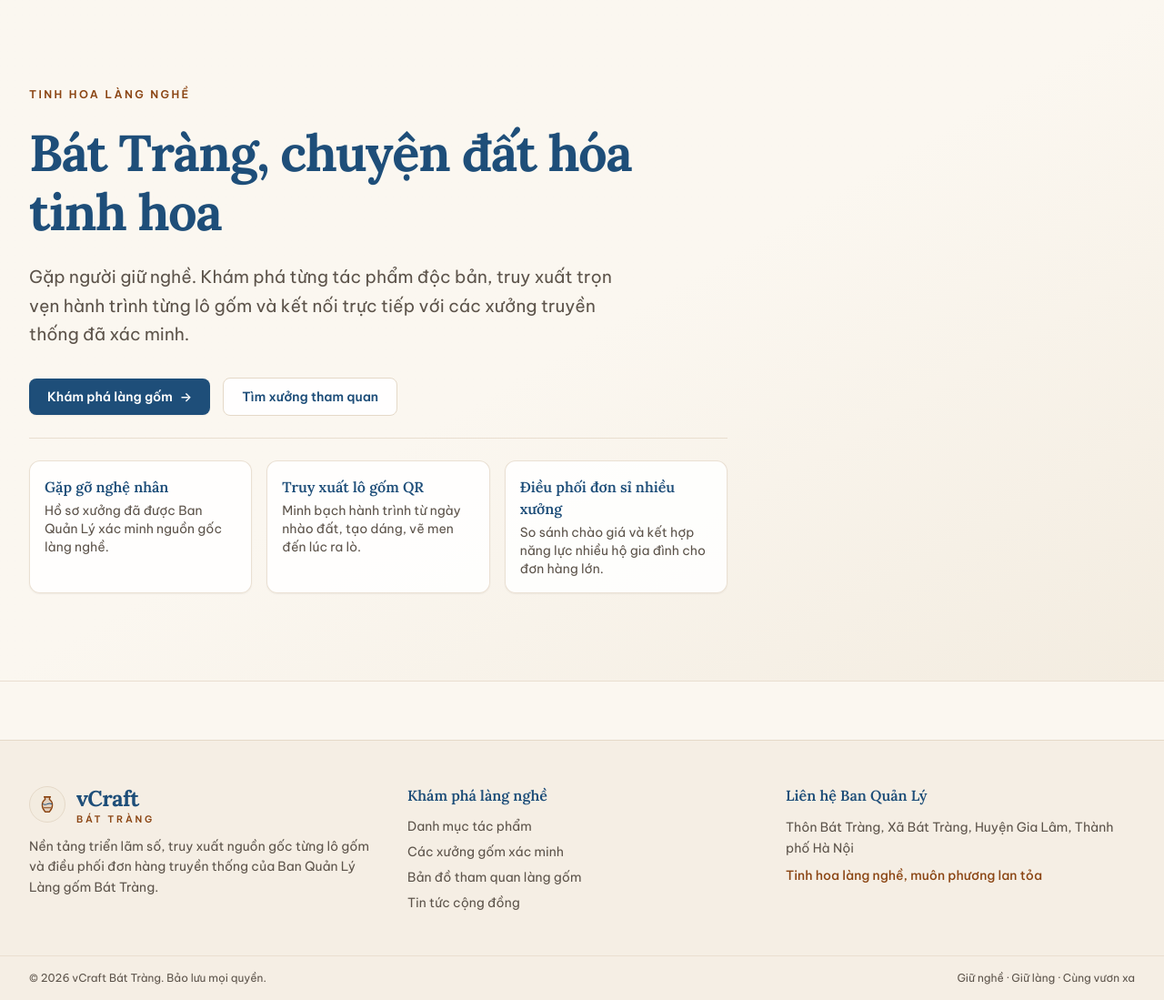
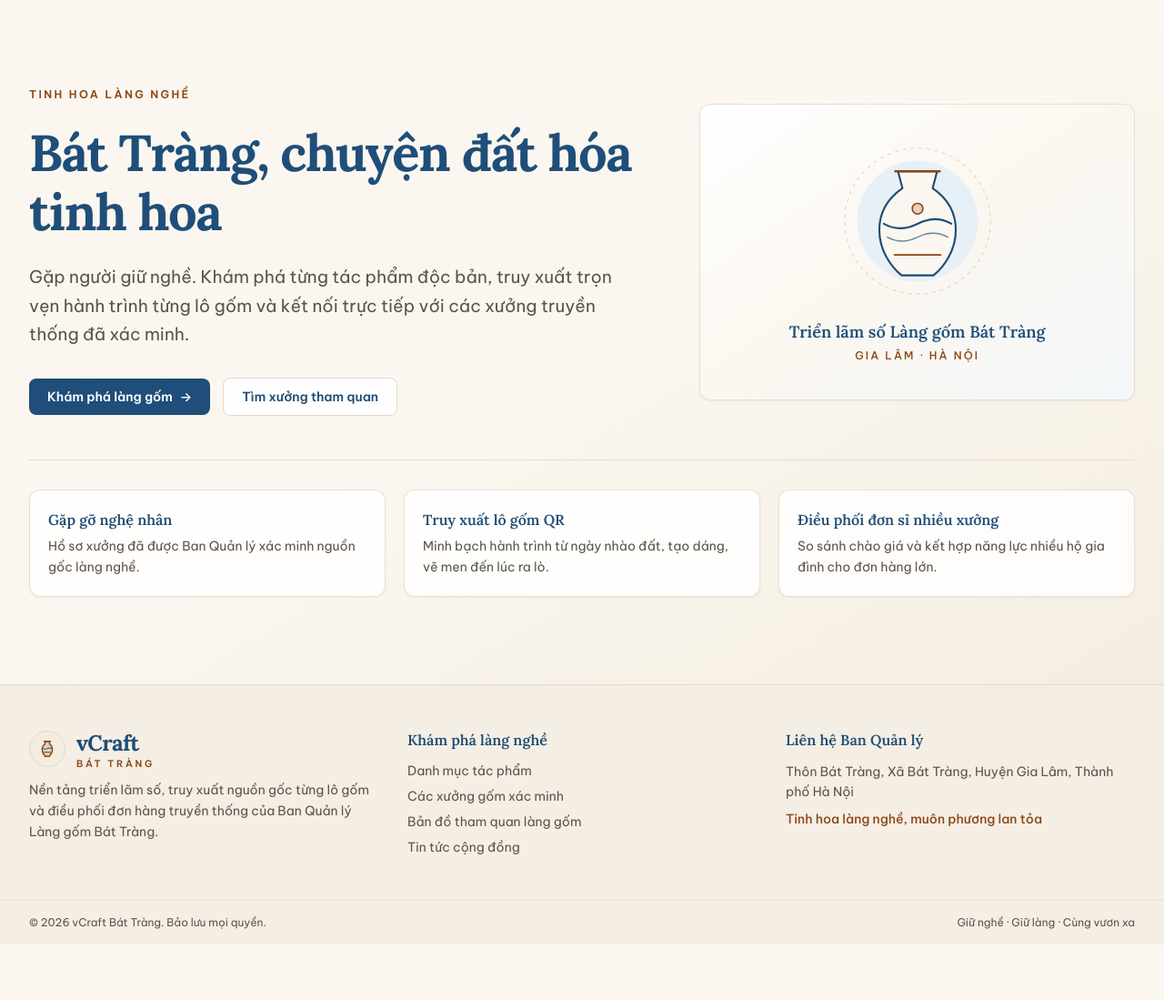
Before and after one commit to brownfox2k6/vCraft-BatTrang, a FastAPI app: page / in a window 1280 px wide. Shown: the part 73-1172 px from the top of the page at 91% size. After the commit the page ends 1094 px from the top, so only its background shows below. Run offline with FastAPI, Linux system fonts and the light colour scheme; parts of the project's set-up code (start-up, migrations or seed data) failed here and were passed over.

Commit message:
Polish desktop hero balance, footer transition, and SVG favicon (#2)

```diff
--- a/app/templates/base.html
+++ b/app/templates/base.html
@@ -71,12 +71,12 @@
     {% block content %}{% endblock %}
   </main>
 
-  <footer class="mt-16 border-t border-clay-border bg-cream-deep/70">
+  <footer class="border-t border-clay-border bg-cream-deep/70">
     <div class="mx-auto grid max-w-7xl gap-8 px-4 py-12 sm:px-6 md:grid-cols-3 lg:px-8">
       <div class="space-y-3">
         {% include "partials/brand_mark.html" %}
         <p class="max-w-sm text-sm leading-relaxed text-ink-muted">
-          Nền tảng triển lãm số, truy xuất nguồn gốc từng lô gốm và điều phối đơn hàng truyền thống của Ban Quản Lý Làng gốm Bát Tràng.
+          Nền tảng triển lãm số, truy xuất nguồn gốc từng lô gốm và điều phối đơn hàng truyền thống của Ban Quản lý Làng gốm Bát Tràng.
         </p>
       </div>
 
@@ -91,7 +91,7 @@
       </div>
 
       <div>
-        <h2 class="text-base font-semibold text-cobalt">Liên hệ Ban Quản Lý</h2>
+        <h2 class="text-base font-semibold text-cobalt">Liên hệ Ban Quản lý</h2>
         <p class="mt-3 text-sm leading-relaxed text-ink-muted">
           Thôn Bát Tràng, Xã Bát Tràng, Huyện Gia Lâm, Thành phố Hà Nội
         </p>
--- a/app/templates/home.html
+++ b/app/templates/home.html
@@ -1,9 +1,10 @@
 {% extends "base.html" %}
 
 {% block content %}
-<section class="relative overflow-hidden border-b border-clay-border/80 bg-gradient-to-br from-cream via-cream to-cream-deep">
+<section class="relative overflow-hidden bg-gradient-to-br from-cream via-cream to-cream-deep/90">
   <div class="mx-auto max-w-7xl px-4 py-14 sm:px-6 sm:py-20 lg:px-8 lg:py-24">
-    <div class="max-w-3xl space-y-6">
+    <div class="grid items-center gap-10 lg:grid-cols-12 lg:gap-12">
+      <div class="space-y-6 lg:col-span-7">
         <p class="eyebrow">Tinh hoa làng nghề</p>
         <h1 class="heading-hero font-bold tracking-tight text-cobalt">
           Bát Tràng, chuyện đất hóa tinh hoa
@@ -21,22 +22,46 @@
             Tìm xưởng tham quan
           </a>
         </div>
+      </div>
 
-      <dl class="grid grid-cols-1 gap-4 pt-6 border-t border-clay-border/80 sm:grid-cols-3">
-        <div class="surface-card p-4">
+      <div class="lg:col-span-5" aria-hidden="true">
+        <div class="surface-card relative overflow-hidden p-8 sm:p-10 bg-gradient-to-br from-white via-cream to-cobalt-soft/50">
+          <div class="mx-auto flex max-w-xs flex-col items-center text-center">
+            <svg viewBox="0 0 180 180" class="h-40 w-40 sm:h-44 sm:w-44" fill="none" xmlns="http://www.w3.org/2000/svg">
+              <circle cx="90" cy="90" r="82" class="text-clay-border" stroke="currentColor" stroke-width="1.25" stroke-dasharray="4 5" />
+              <circle cx="90" cy="90" r="68" class="text-cobalt-soft" fill="currentColor" />
+              <path d="M68 34h44l-5 19c16 11 26 27 26 47 0 23-13 41-25 51H72c-12-10-25-28-25-51 0-20 10-36 26-47l-5-19Z" class="text-cream" fill="currentColor" stroke="var(--color-cobalt)" stroke-width="2.2" stroke-linejoin="round" />
+              <path d="M52 93c12 7 24 7 38 0s26-7 38 0" class="text-cobalt" stroke="currentColor" stroke-width="2.2" stroke-linecap="round" />
+              <path d="M56 108c11 6 22 6 34 0s23-6 34 0" class="text-cobalt" stroke="currentColor" stroke-width="1.6" stroke-linecap="round" opacity="0.65" />
+              <circle cx="90" cy="76" r="6" class="text-terracotta" fill="currentColor" fill-opacity="0.22" stroke="currentColor" stroke-width="1.6" />
+              <path d="M64 128h52" class="text-terracotta" stroke="currentColor" stroke-width="1.8" stroke-linecap="round" />
+              <path d="M65 34h50" class="text-terracotta" stroke="currentColor" stroke-width="2.4" stroke-linecap="round" />
+            </svg>
+            <p class="mt-5 font-display text-lg font-semibold text-cobalt">
+              Triển lãm số Làng gốm Bát Tràng
+            </p>
+            <p class="mt-1 text-xs font-medium uppercase tracking-[0.18em] text-terracotta">
+              Gia Lâm · Hà Nội
+            </p>
+          </div>
+        </div>
+      </div>
+    </div>
+
+    <dl class="mt-12 grid grid-cols-1 gap-5 border-t border-clay-border/80 pt-8 sm:grid-cols-3">
+      <div class="surface-card p-5">
         <dt class="font-display text-base font-semibold text-cobalt">Gặp gỡ nghệ nhân</dt>
-          <dd class="mt-1 text-sm text-ink-muted">Hồ sơ xưởng đã được Ban Quản Lý xác minh nguồn gốc làng nghề.</dd>
+        <dd class="mt-1.5 text-sm leading-relaxed text-ink-muted">Hồ sơ xưởng đã được Ban Quản lý xác minh nguồn gốc làng nghề.</dd>
       </div>
-        <div class="surface-card p-4">
+      <div class="surface-card p-5">
         <dt class="font-display text-base font-semibold text-cobalt">Truy xuất lô gốm QR</dt>
-          <dd class="mt-1 text-sm text-ink-muted">Minh bạch hành trình từ ngày nhào đất, tạo dáng, vẽ men đến lúc ra lò.</dd>
+        <dd class="mt-1.5 text-sm leading-relaxed text-ink-muted">Minh bạch hành trình từ ngày nhào đất, tạo dáng, vẽ men đến lúc ra lò.</dd>
       </div>
-        <div class="surface-card p-4">
+      <div class="surface-card p-5">
         <dt class="font-display text-base font-semibold text-cobalt">Điều phối đơn sỉ nhiều xưởng</dt>
-          <dd class="mt-1 text-sm text-ink-muted">So sánh chào giá và kết hợp năng lực nhiều hộ gia đình cho đơn hàng lớn.</dd>
+        <dd class="mt-1.5 text-sm leading-relaxed text-ink-muted">So sánh chào giá và kết hợp năng lực nhiều hộ gia đình cho đơn hàng lớn.</dd>
       </div>
     </dl>
   </div>
-  </div>
 </section>
 {% endblock %}
--- a/app/templates/layouts/document.html
+++ b/app/templates/layouts/document.html
@@ -5,6 +5,7 @@
   <meta name="viewport" content="width=device-width, initial-scale=1.0">
   <title>{% block title %}{{ page_title | default("vCraft Bát Tràng") }}{% endblock %}</title>
   <meta name="description" content="{% block meta_description %}Triển lãm số, truy xuất nguồn gốc QR, bản đồ làng nghề và báo giá nhiều xưởng cho Làng gốm Bát Tràng.{% endblock %}">
+  <link rel="icon" type="image/svg+xml" href="/static/img/favicon.svg">
   <link rel="preconnect" href="https://fonts.googleapis.com">
   <link rel="preconnect" href="https://fonts.gstatic.com" crossorigin>
   <link href="https://fonts.googleapis.com/css2?family=Be+Vietnam+Pro:wght@400;500;600;700&family=Lora:ital,wght@0,500;0,600;0,700;1,500&display=swap" rel="stylesheet">
```
Also changed, not shown: tests/test_design_system.py (+3 -3 lines), app/static/css/app.css, app/static/img/favicon.svg (added). Lines whose indentation alone changed are shown as unchanged.
